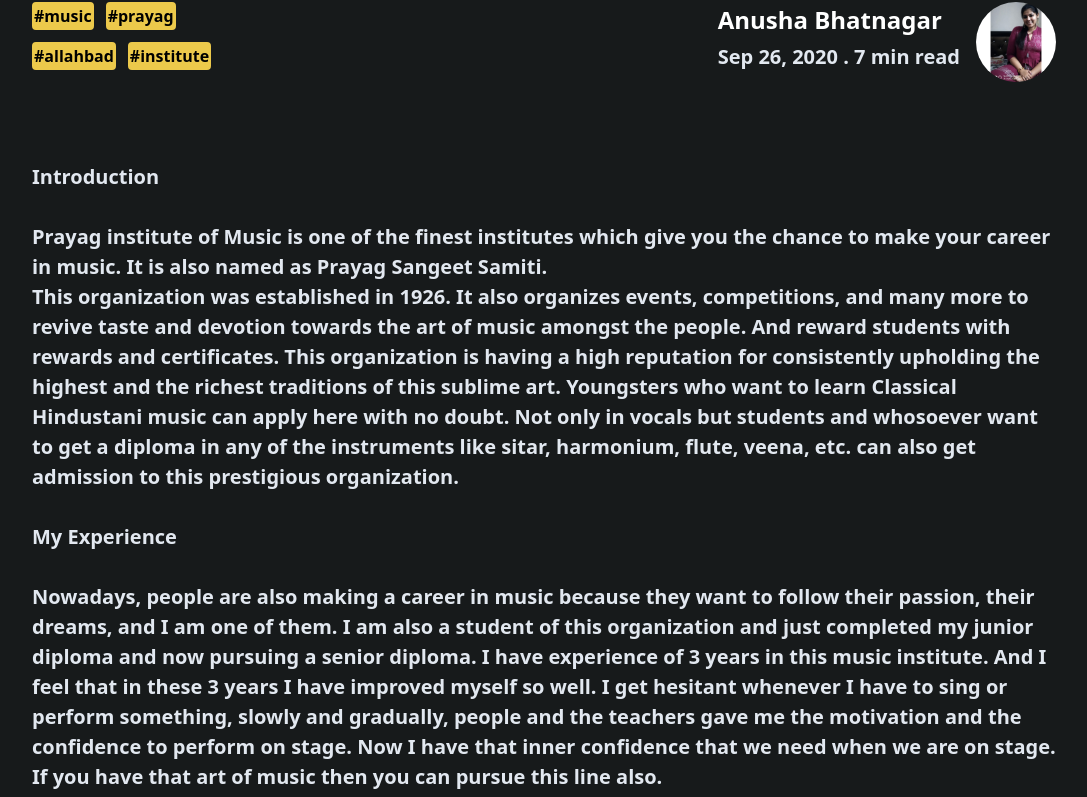
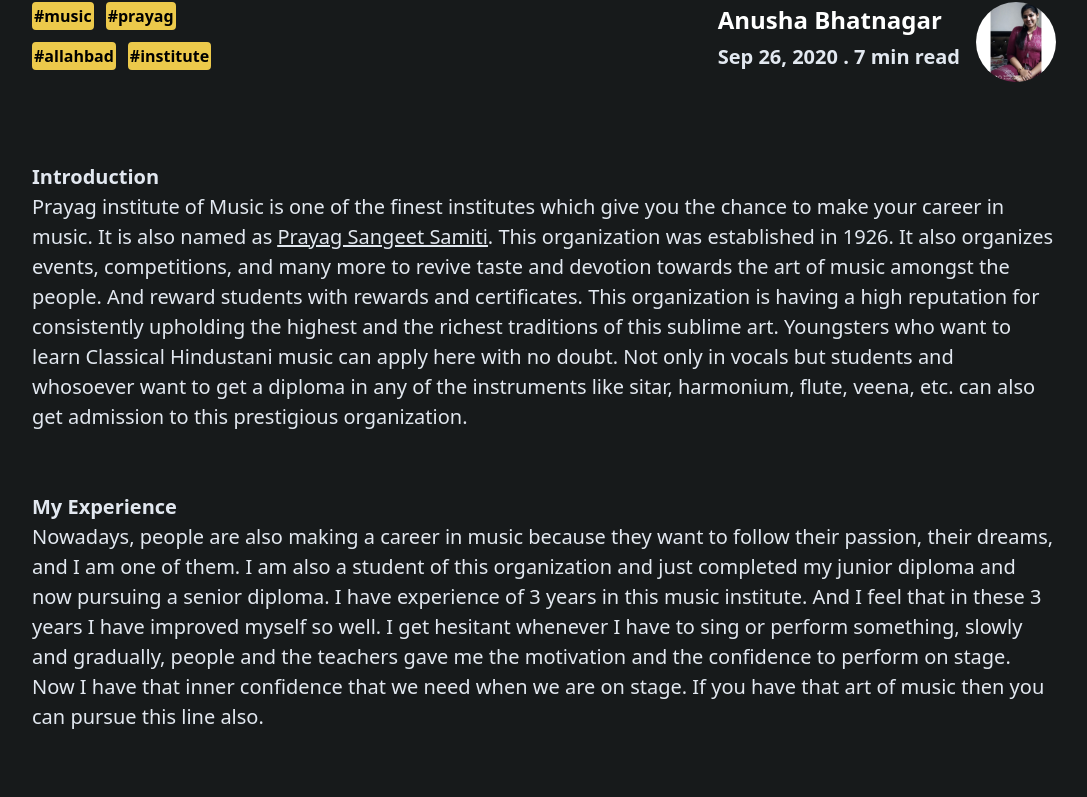
Before and after one commit to dhruv10/project-tap, a Next.js app: page /prayag in a window 1280 px wide. Shown: the part 413-1210 px from the top of the page, without its empty margins (96-1183 px from the left). Built offline with nearby package versions, Linux system fonts and the light colour scheme.

Commit message:
content: formatting

```diff
--- a/pages/prayag.tsx
+++ b/pages/prayag.tsx
@@ -94,17 +94,17 @@
         </div>
       </section>
 
-      <section className='pt-8 text-gray-300 font-semibold text-xl'>
+      <section className='pt-8 text-gray-300 text-xl'>
         <b>Introduction</b>
-        <br />
         <br />
         Prayag institute of Music is one of the finest institutes which give you
         the chance to make your career in music. It is also named as{' '}
-        <a target='_blank' href='https://www.prayagsangeetsamiti.co.in/'>
-          Prayag Sangeet Samiti
-        </a>
-        . <br />
-        This organization was established in 1926. It also organizes events,
+        <u>
+          <a target='_blank' href='https://www.prayagsangeetsamiti.co.in/'>
+            Prayag Sangeet Samiti
+          </a>
+        </u>
+        . This organization was established in 1926. It also organizes events,
         competitions, and many more to revive taste and devotion towards the art
         of music amongst the people. And reward students with rewards and
         certificates. This organization is having a high reputation for
@@ -116,8 +116,8 @@
         organization.
         <br></br>
         <br></br>
+        <br></br>
         <b>My Experience</b>
-        <br />
         <br />
         Nowadays, people are also making a career in music because they want to
         follow their passion, their dreams, and I am one of them. I am also a
@@ -131,8 +131,8 @@
         you can pursue this line also.
         <br></br>
         <br></br>
+        <br></br>
         <b>Advantages</b>
-        <br />
         <br />
         There are many advantages for the students which we don’t found in any
         other big institutes of music which are as follows:
@@ -162,7 +162,6 @@
         <br></br>
         <b>Conclusion</b>
         <br />
-        <br />
         Today’s youth prefer more light songs, rock songs, and much more. Prayag
         sangeet samiti is the organization which aims to show the culture and
         the tradition we have in the past, the way we respect the guru’s who
```
